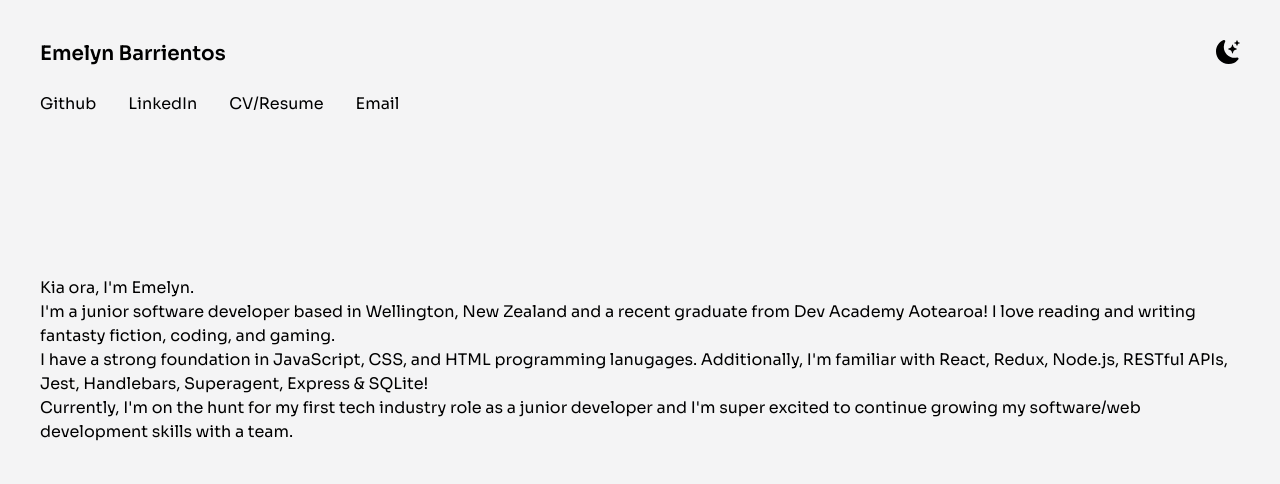
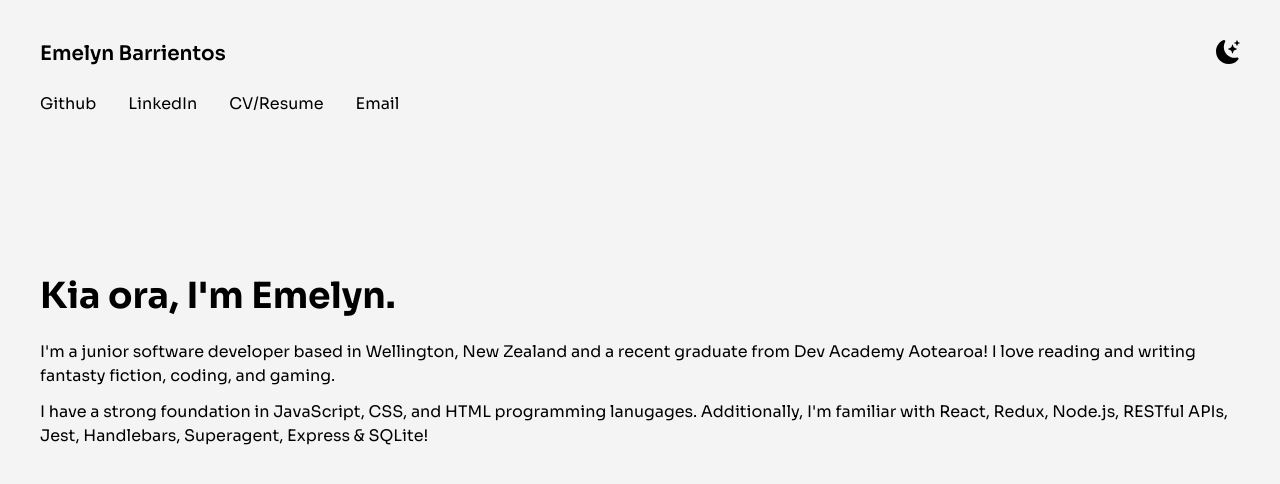
Before and after one commit to emelyn-barrientos/emelyn-barrientos-portfolio, a Next.js app: page / in a window 1280 px wide. Shown: the top 484 px of the page. Built offline with nearby package versions, Linux system fonts and the light colour scheme.

Commit message:
Add initial styling to section

```diff
--- a/pages/index.js
+++ b/pages/index.js
@@ -59,21 +59,19 @@
         </section>
 
         <section>
-          <h2>Kia ora, I'm Emelyn.</h2>
-          <p>
+          <h2 className="text-4xl font-bold mb-6">Kia ora, I'm Emelyn.</h2>
+          <p className="mb-3">
             I'm a junior software developer based in Wellington, New Zealand and
             a recent graduate from Dev Academy Aotearoa! I love reading and
             writing fantasty fiction, coding, and gaming.
           </p>
-          <p>
-            I have a strong foundation in JavaScript, CSS, and HTML programming
-            lanugages. Additionally, I'm familiar with React, Redux, Node.js,
-            RESTful APIs, Jest, Handlebars, Superagent, Express & SQLite!
-          </p>
-          <p>
-            Currently, I'm on the hunt for my first tech industry role as a
-            junior developer and I'm super excited to continue growing my
-            software/web development skills with a team.
+          <p className="mb-3">
+            I have a strong foundation in{' '}
+            <span className="text-accent-violet">JavaScript</span>,{' '}
+            <span className="text-accent-green">CSS</span>, and{' '}
+            <span className="text-accent-red">HTML</span> programming lanugages.
+            Additionally, I'm familiar with React, Redux, Node.js, RESTful APIs,
+            Jest, Handlebars, Superagent, Express & SQLite!
           </p>
         </section>
       </main>
```
